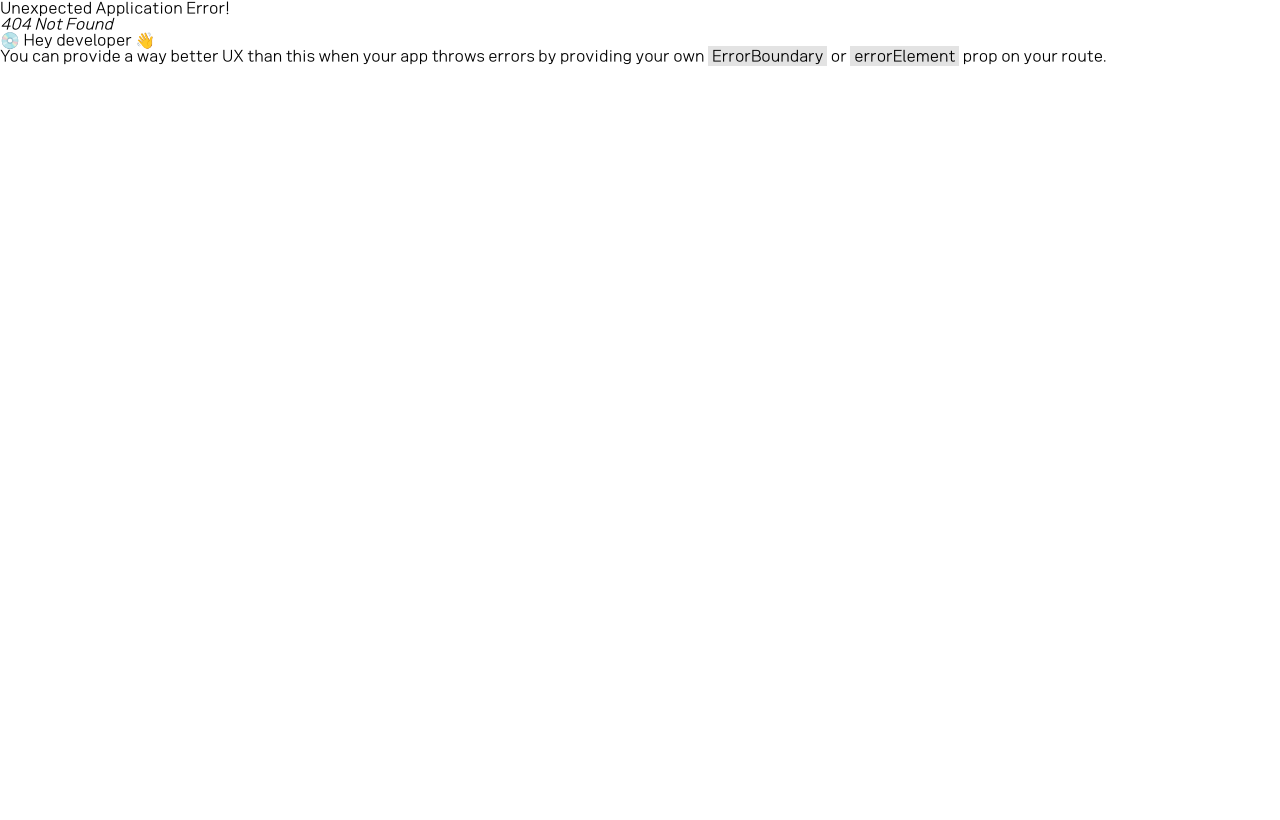
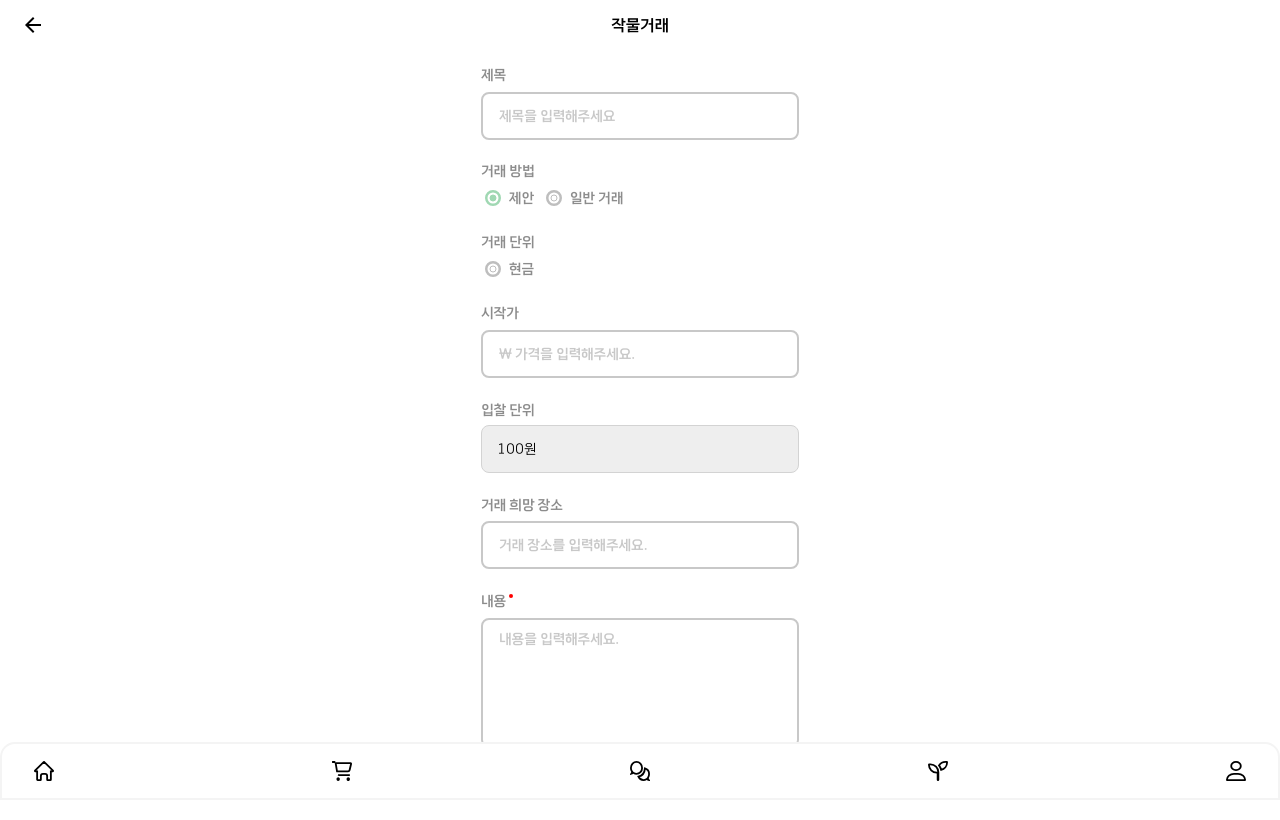
Before and after one commit to makeUgreat/Fullerting, a React (Vite) app in the folder frontend/: page /trade/post in a window 1280 px wide. Before the commit this address had no page. Shown: the top 820 px of the page. Built offline with nearby package versions, Linux system fonts and the light colour scheme.

Commit message:
[feat] 거래 게시글 작성 페이지 수정중

```diff
--- a/frontend/src/components/Trade/post.tsx
+++ b/frontend/src/components/Trade/post.tsx
@@ -41,11 +41,11 @@ const ContentBox = styled.div`
   /* height: auto; */
   margin-bottom: 1.38rem;
   flex-wrap: wrap;
-  overflow-y: auto;
+  overflow-y: hidden;
   display: flex;
   justify-content: space-between;
   position: relative;
-  z-index: 1;
+  z-index: -1;
 `;
 
 const LikeBox = styled.div<ClickLike>`
@@ -141,8 +141,8 @@ const WriteBox = styled.img`
 `;
 const stateArray = ["제안", "작물일지"];
 
-const Post = (props: Icon) => {
-  const [like, setLike] = useState([false, false, false]);
+const Post = () => {
+  const [like, setLike] = useState([false, false, false, false, false]);
   const [word, setword] = useState<number>(12);
   const navigate = useNavigate();
   const handelWriteClick = () => {
--- /dev/null
+++ b/frontend/src/pages/trade/TradePost.tsx
@@ -0,0 +1,162 @@
+import styled from "styled-components";
+import StyledInput from "../../components/common/Input/StyledInput";
+import BasicLayout from "../../components/common/Layout/BasicLayout";
+import useInput from "../../hooks/useInput";
+import NonCheck from "/src/assets/svg/noncheck.svg";
+import Check from "/src/assets/svg/check.svg";
+import { useState } from "react";
+import StyledTextArea from "../../components/common/Input/StyledTextArea";
+
+const RadioBox = styled.div`
+  width: 100%;
+  height: auto;
+  justify-content: space-around;
+  gap: 0.5rem;
+  display: flex;
+  flex-direction: column;
+`;
+const RadioBoxContainer = styled.div`
+  width: auto;
+  justify-content: flex-start;
+  gap: 0.5rem;
+  align-items: center;
+  display: flex;
+  flex-direction: row;
+`;
+const SelectContainer = styled.div`
+  width: auto;
+  justify-content: space-between;
+  gap: 0.12rem;
+  align-items: center;
+  display: flex;
+  flex-direction: row;
+`;
+const TitleText = styled.div`
+  width: auto;
+  font-size: 0.875rem; // 제목의 글씨 크기 조정
+  color: #8c8c8c; // 제목의 글씨 색상
+  font-weight: bold;
+`;
+
+const BiddingBox = styled.div`
+  background-color: #eee;
+  width: 100%;
+  padding: 0.625rem 0.9375rem;
+  border: 1px solid #d3d3d3;
+  height: 3rem;
+  border-radius: 0.5rem;
+  align-items: center;
+  display: flex;
+  /* justify-content: flex-start; */
+`;
+const CashText = styled.div`
+  width: auto;
+  font-size: 0.875rem;
+  font-style: normal;
+  font-weight: 400;
+  color: #000000;
+`;
+const TradePost = () => {
+  const [title, setTitle] = useInput("");
+  const [check, setCheck] = useState([true, false]);
+  const [cashCheck, setCashCheck] = useState<boolean>(false);
+  const [cash, setCash] = useInput("");
+  const [content, setContent] = useInput("");
+  const handleRadioClick = (index: number) => {
+    setCheck(check.map((a, i) => !a));
+  };
+  const handleCashClick = () => {
+    setCashCheck(!cashCheck);
+  };
+  return (
+    <BasicLayout title="작물거래">
+      <StyledInput
+        label="제목"
+        type="text"
+        id="title"
+        name="title"
+        placeholder="제목을 입력해주세요"
+        onChange={setTitle}
+        isRequired={false}
+      />
+      <RadioBox>
+        <TitleText>거래 방법</TitleText>
+        <RadioBoxContainer>
+          {check.map((isChecked, index) => (
+            <SelectContainer
+              key={index}
+              onClick={() => handleRadioClick(index)}
+            >
+              <img
+                src={isChecked ? Check : NonCheck}
+                alt={isChecked ? "Checked" : "Not checked"}
+                style={{ marginRight: "0.12rem" }}
+              />
+              <TitleText>{index === 0 ? "제안" : "일반 거래"}</TitleText>
+            </SelectContainer>
+          ))}
+        </RadioBoxContainer>
+      </RadioBox>
+      <RadioBox>
+        <TitleText>거래 단위</TitleText>
+        <RadioBoxContainer>
+          {cashCheck === true ? (
+            <SelectContainer>
+              <img
+                src={Check}
+                alt="check"
+                onClick={handleCashClick}
+                style={{ marginRight: "0.12rem" }}
+              />{" "}
+              <TitleText>현금</TitleText>
+            </SelectContainer>
+          ) : (
+            <SelectContainer>
+              <img
+                src={NonCheck}
+                alt="check"
+                onClick={handleCashClick}
+                style={{ marginRight: "0.12rem" }}
+              />{" "}
+              <TitleText>현금</TitleText>
+            </SelectContainer>
+          )}
+        </RadioBoxContainer>
+      </RadioBox>
+      <StyledInput
+        label="시작가"
+        type="text"
+        id="startcash"
+        name="startcash"
+        placeholder="₩ 가격을 입력해주세요."
+        onChange={setCash}
+        isRequired={false}
+      />
+      <RadioBox>
+        <TitleText>입찰 단위</TitleText>
+        <BiddingBox>
+          <CashText>100원</CashText>
+        </BiddingBox>
+      </RadioBox>
+      <StyledInput
+        label="거래 희망 장소"
+        type="text"
+        id="place"
+        name="place"
+        placeholder="거래 장소를 입력해주세요."
+        onChange={setCash}
+        isRequired={false}
+      />
+      <StyledTextArea
+        label="내용"
+        name="content"
+        placeholder="내용을 입력해주세요."
+        value={content}
+        onChange={setContent}
+        maxLength={300}
+      />
+    </BasicLayout>
+  );
+};
+
+export default TradePost;
--- a/frontend/src/pages/trade/trade.tsx
+++ b/frontend/src/pages/trade/trade.tsx
@@ -20,15 +20,6 @@ const ImgBox = styled.img`
   left: 0;
   z-index: -1;
 `;
-const ContentBox = styled.div`
-  width: 100%;
-  /* height: auto; */
-  gap: 1.38rem;
-  flex-wrap: wrap;
-  overflow-y: auto;
-  display: flex;
-  justify-content: space-between;
-`;
 const TradePage = () => {
   const [search, setSearch] = useInput("");
   return (
@@ -44,9 +35,7 @@ const TradePage = () => {
             onChange={setSearch}
           />
           <MenuBar />
-
           <Post />
-
           <NavBar />
         </LayoutInnerBox>
       </LayoutMainBox>
--- a/frontend/src/routes/router.tsx
+++ b/frontend/src/routes/router.tsx
@@ -12,6 +12,7 @@ import Logout from "../pages/profile/Logout";
 import ProposePost from "../pages/profile/ProposePost";
 import TransPost from "../pages/profile/TransPost";
 import DiaryPage from "../pages/diary/DiaryPage";
+import TradePost from "../pages/trade/TradePost";
 
 const router = createBrowserRouter([
   {
@@ -66,6 +67,10 @@ const router = createBrowserRouter([
     path: "/logout",
     element: <Logout />,
   },
+  {
+    path: "trade/post",
+    element: <TradePost />,
+  },
 ]);
 
 export default router;
--- a/frontend/src/styles/colors.ts
+++ b/frontend/src/styles/colors.ts
@@ -9,4 +9,5 @@ export const COLORS = {
   pink0: "#FFBFBF",
   blue0: "#B6BDFF",
   white: "#FFFFFF",
+  black: "#000000",
 };
```
Also changed, not shown: frontend/src/assets/svg/check.svg (added), frontend/src/assets/svg/noncheck.svg (added).
